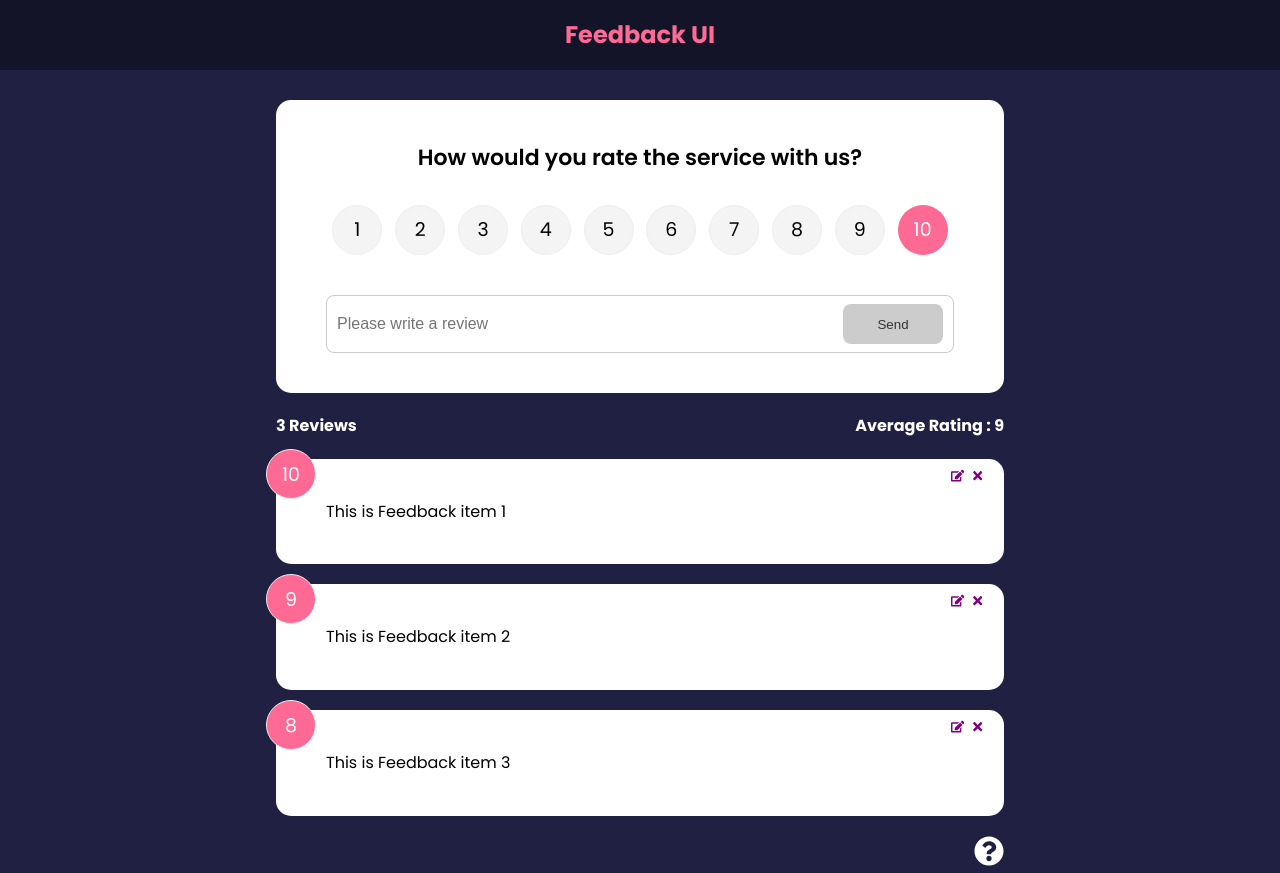
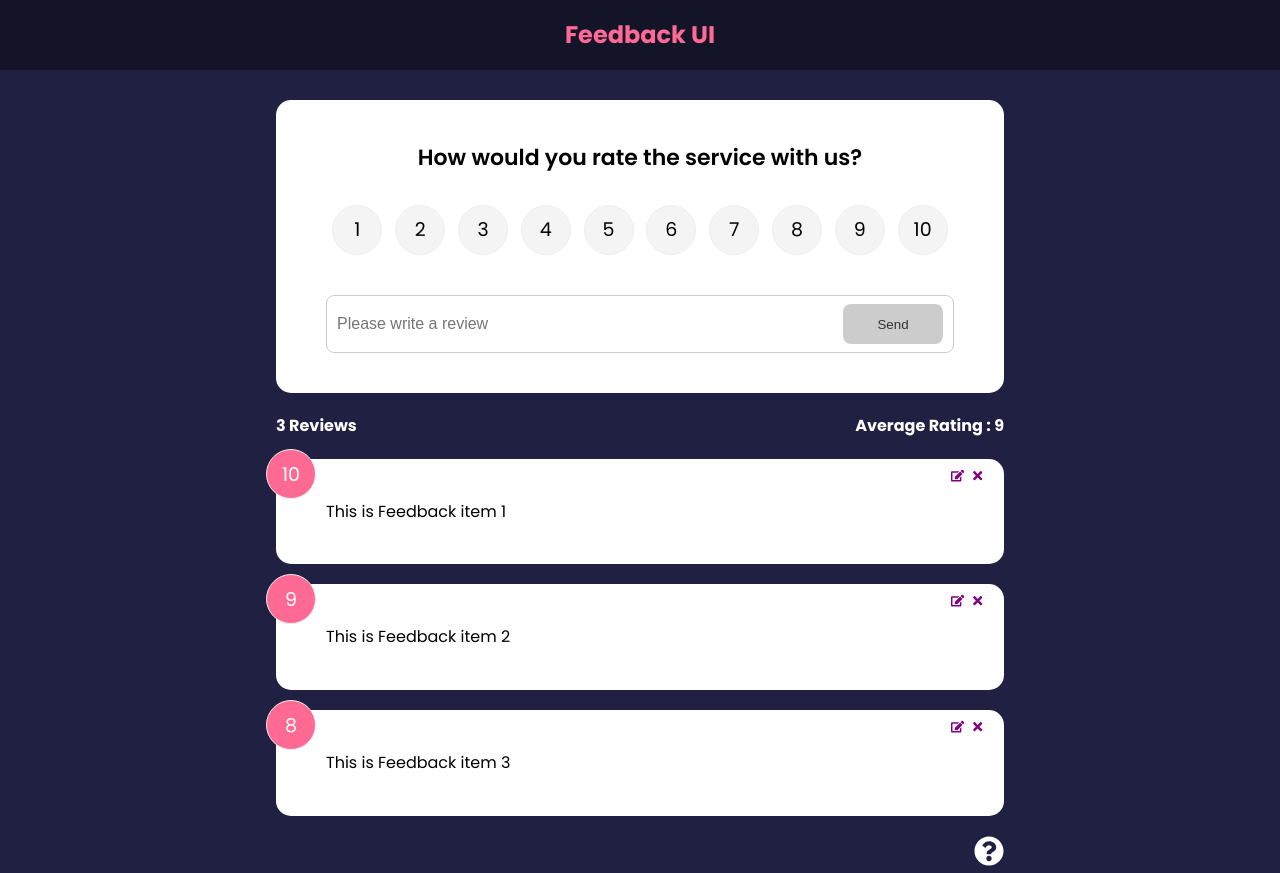
Before and after one commit to DhanushUpadya/Feedback-App, a React (Create React App) app: page / in a window 1280 px wide. Built offline with nearby package versions, Linux system fonts and the light colour scheme.

Commit message:
Made use of useEffect

```diff
--- a/src/components/FeedbackForm.jsx
+++ b/src/components/FeedbackForm.jsx
@@ -1,6 +1,6 @@
 
 import React from 'react'
-import { useState,useContext } from 'react'
+import { useState,useContext,useEffect } from 'react'
 import RatingSelect from './RatingSelect'
 import Button from './shared/Button'
 import Card from './shared/Card'
@@ -15,7 +15,15 @@
   const [rating,setRating] = useState(10)
   const [btnDisabled, setBtnDisbaled] = useState(true)
   const [message, setMessage] = useState('')
-  const {addFeedback} = useContext(FeedbackContext)
+  const {addFeedback,feedbackEdit} = useContext(FeedbackContext)
+
+  useEffect(()=>{
+    if(feedbackEdit.edit === true){
+      setBtnDisbaled(false)
+      setText(feedbackEdit.item.text)
+      setRating(feedbackEdit.item.rating)
+    }
+  },[feedbackEdit])
   const handleOnChange = (event) =>{
     if(text === ''){
       setBtnDisbaled(true)
--- a/src/components/RatingSelect.jsx
+++ b/src/components/RatingSelect.jsx
@@ -1,9 +1,16 @@
 import React from 'react'
-import { useState } from 'react'
+import { useState,useContext,useEffect } from 'react'
+
+import FeedbackContext from '../context/FeedbackContext'
 
 function RatingSelect({select}) {
 
     const [selected, setSelected] = useState(10)
+
+    const {feedbackEdit} = useContext(FeedbackContext)
+    useEffect(()=>{
+      setSelected(feedbackEdit.item.rating)
+    },[feedbackEdit])
 
     const handleChange = (event) =>{
         setSelected(+event.currentTarget.value)
--- a/src/context/FeedbackContext.js
+++ b/src/context/FeedbackContext.js
@@ -42,7 +42,7 @@
     }
 
     const editFeedback = (item)=>{
-        setFeedback({
+        setFeedbackEdit({
             item,
             edit: true
         })
@@ -52,7 +52,8 @@
                 feedback,
                 deleteFeedback,
                 addFeedback,
-                editFeedback
+                editFeedback,
+                feedbackEdit
         }}>{/* ContextObject.provider value={}*/}
             {children}
         </FeedbackContext.Provider>
```
